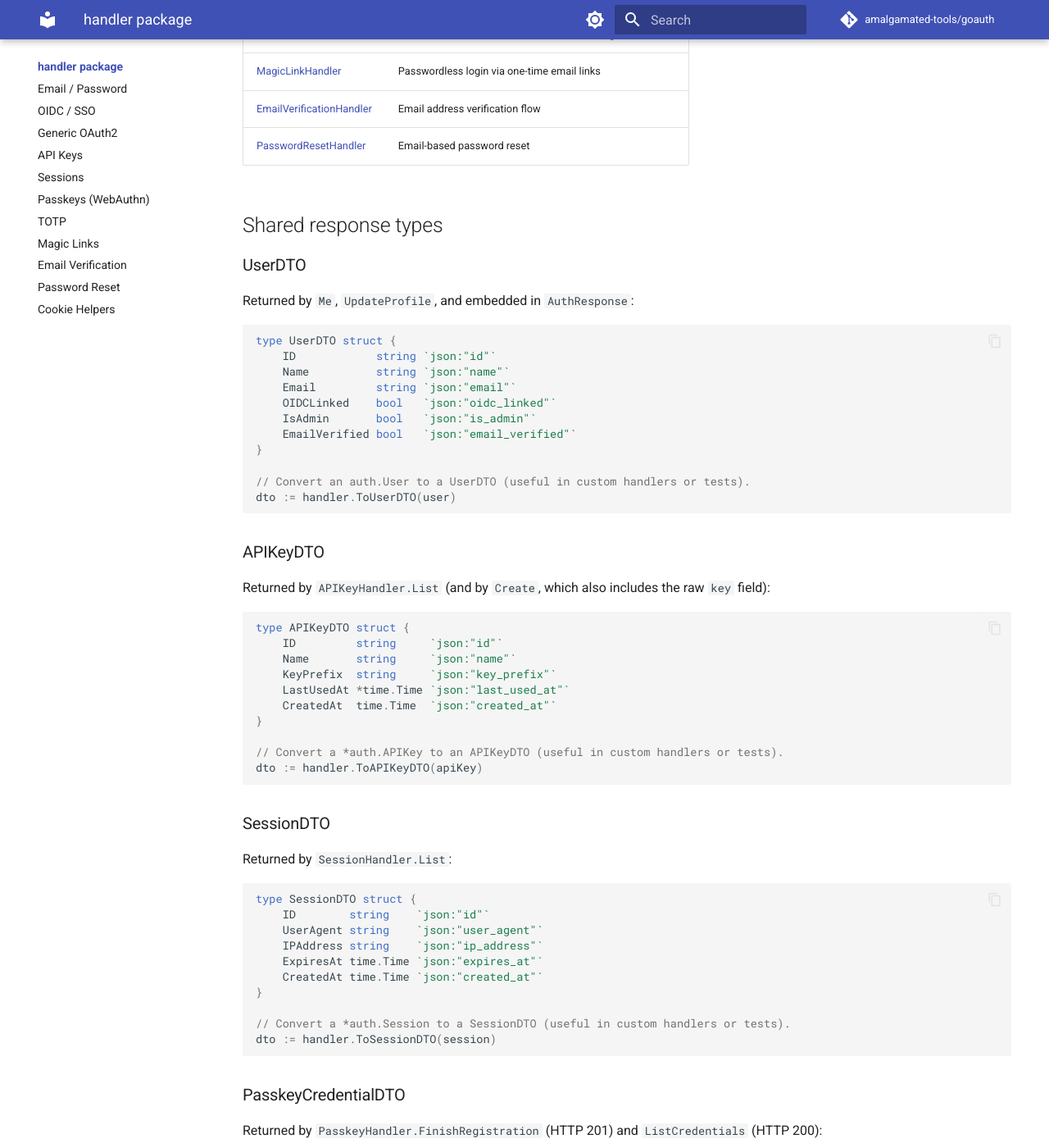
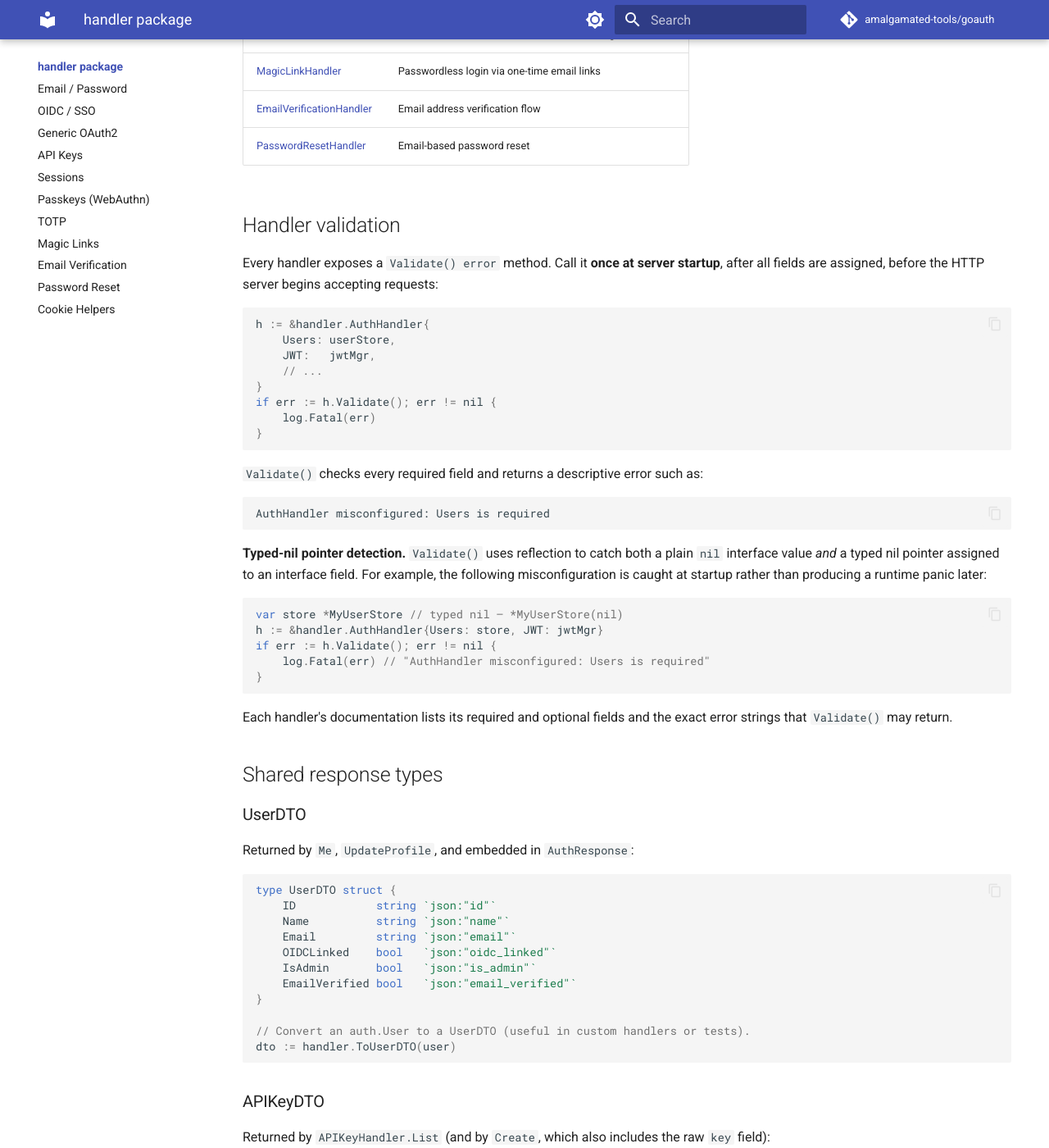
Before and after one commit to amalgamated-tools/goauth, an MkDocs documentation site: the page built from docs/handler/index.md, in a window 1280 px wide and 1400 px high, scrolled down 826 px. Shown: the whole window at 82% size. Built offline with MkDocs 1.6.1 and Material for MkDocs 9.7.7, drawn with Linux system fonts in a browser that asks for light colours; comment, search, counter and statistics services are not loaded.

Commit message:
docs(handler): document Validate() typed-nil detection and add shared validation section
All handlers' Validate() methods now use the shared requireField helper
(#388), which uses reflection to catch both plain nil interface values
and typed nil pointers. Document this behaviour in the handler index so
developers understand why Validate() catches subtle misconfigurations
that a simple == nil check would miss.

Also clarify the TOTPHandler UsedCodes warning to mention typed nil
pointers explicitly.

Co-authored-by: Copilot <223556219+Copilot@users.noreply.github.com>

````diff
--- a/docs/handler/index.md
+++ b/docs/handler/index.md
@@ -22,6 +22,39 @@ import "github.com/amalgamated-tools/goauth/handler"
 | [MagicLinkHandler](magic-links.md) | Passwordless login via one-time email links |
 | [EmailVerificationHandler](email-verification.md) | Email address verification flow |
 | [PasswordResetHandler](password-reset.md) | Email-based password reset |
+
+## Handler validation
+
+Every handler exposes a `Validate() error` method. Call it **once at server startup**, after all fields are assigned, before the HTTP server begins accepting requests:
+
+```go
+h := &handler.AuthHandler{
+    Users: userStore,
+    JWT:   jwtMgr,
+    // ...
+}
+if err := h.Validate(); err != nil {
+    log.Fatal(err)
+}
+```
+
+`Validate()` checks every required field and returns a descriptive error such as:
+
+```
+AuthHandler misconfigured: Users is required
+```
+
+**Typed-nil pointer detection.** `Validate()` uses reflection to catch both a plain `nil` interface value *and* a typed nil pointer assigned to an interface field. For example, the following misconfiguration is caught at startup rather than producing a runtime panic later:
+
+```go
+var store *MyUserStore // typed nil — *MyUserStore(nil)
+h := &handler.AuthHandler{Users: store, JWT: jwtMgr}
+if err := h.Validate(); err != nil {
+    log.Fatal(err) // "AuthHandler misconfigured: Users is required"
+}
+```
+
+Each handler's documentation lists its required and optional fields and the exact error strings that `Validate()` may return.
 
 ## Shared response types
 
````
Also changed, not shown: docs/handler/totp.md (+1 -1 lines).
